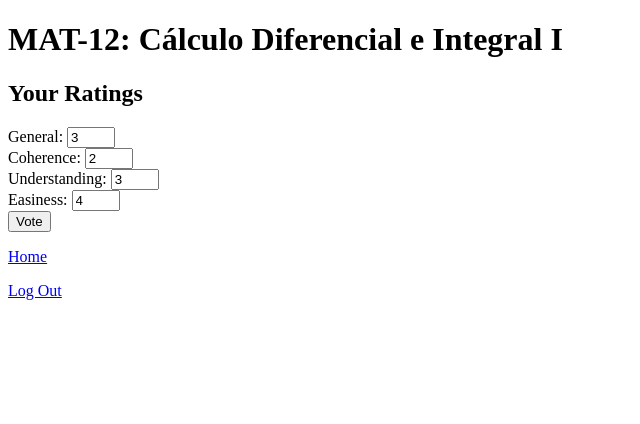
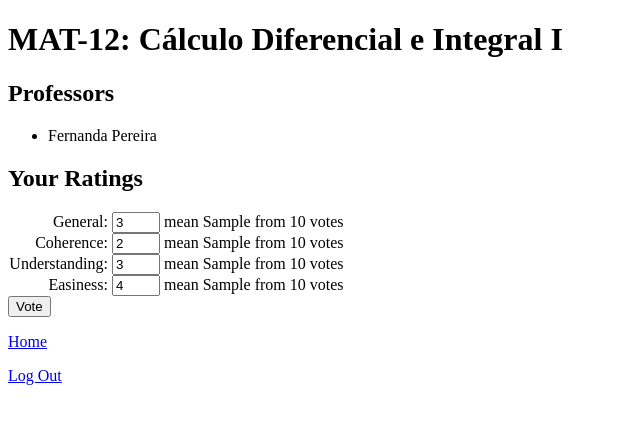
Before and after one commit to Atsocs/avalita, a Django app: template templates/avalita/student/course_detail.html in a window 1280 px wide. Shown: the top 424 px of the page, without its empty margins (0-640 px from the left). Run offline with Django 3.2, Linux system fonts and the light colour scheme; data comes from the database, SQL or seed files in the repository; both versions use the stored data as it was after the commit; the template is opened without the code that fills it: values that come from a table or form of the project are taken from there, most other values are stand-ins (such as "Sample title", 1, 10 or a date in 2020).

Commit message:
student show rating

```diff
--- a/avalita/models.py
+++ b/avalita/models.py
@@ -1,8 +1,15 @@
+from statistics import mean
+
 from django.contrib.auth import get_user_model
 from django.core.validators import MaxValueValidator, MinValueValidator
 from django.db import models
 from django.db.models.signals import post_save, m2m_changed
 from django.dispatch import receiver
+
+
+def none_mean(x):
+    x = [e for e in x if e is not None]
+    return mean(x) if x else None
 
 
 class Student(models.Model):
@@ -60,10 +67,19 @@ class Rating(models.Model):
     course = models.ForeignKey(Course, on_delete=models.CASCADE)
     student = models.ForeignKey(Student, on_delete=models.CASCADE)
 
+    def get_ratings(self):
+        return self.general, self.coherence, self.understanding, self.easiness
+
     def __str__(self):
-        ratings = [self.general, self.coherence, self.understanding, self.easiness]
         # return str(self.course) + ' | ' + str(self.student) + ' | ' + str(ratings)
-        return str(ratings)
+        return str(self.get_ratings())
+
+
+def get_score(course):
+    results = tuple(zip(*[r.get_ratings() for r in course.rating_set.all()]))
+    scores = tuple(none_mean(res) for res in results)
+    counts = tuple(len(tuple(x for x in res if x is not None)) for res in results)
+    return tuple(zip(scores, counts))
 
 
 @receiver(m2m_changed, sender=Course.students.through)
--- a/templates/avalita/student/course_detail.html
+++ b/templates/avalita/student/course_detail.html
@@ -4,36 +4,46 @@
 
 {% block content %}
 <h1>{{ course.code }}: {{course.title}}</h1>
+
+<h2>Professors</h2>
+<ul>
+    {% for professor in course.professors.all %}
+    <li>{{ professor }}</li>
+    {% endfor %}
+</ul>
+
+
 <h2>Your Ratings</h2>
 <form action="{% url 'vote' rating.id %}" method="post">
     {% csrf_token %}
-    <label>General:</label>
-    <input type="number" name="general" min="1" max="5" value="{{ rating.general }}"><br>
+    <label class="right" for="general">General:</label>
+    <input type="number" name="general" id="general" min="1" max="5" value="{{ rating.general }}">
+    <label for="general">mean {{ score.0.0 }} from {{ score.0.1 }} votes</label>
+    <br>
 
-    <label>Coherence:</label>
-    <input type="number" name="coherence" min="1" max="5" value="{{ rating.coherence }}"><br>
+    <label class="right" for="coherence">Coherence:</label>
+    <input type="number" name="coherence" id="coherence" min="1" max="5" value="{{ rating.coherence }}">
+    <label for="coherence">mean {{ score.1.0 }} from {{ score.1.1 }} votes</label>
+    <br>
 
-    <label>Understanding:</label>
-    <input type="number" name="understanding" min="1" max="5" value="{{ rating.understanding }}"><br>
+    <label class="right" for="understanding">Understanding:</label>
+    <input type="number" name="understanding" id="understanding" min="1" max="5" value="{{ rating.understanding }}">
+    <label for="understanding">mean {{ score.2.0 }} from {{ score.2.1 }} votes</label>
+    <br>
 
-    <label>Easiness:</label>
-    <input type="number" name="easiness" min="1" max="5" value="{{ rating.easiness }}"><br>
+    <label class="right" for="easiness">Easiness:</label>
+    <input type="number" name="easiness" id="easiness" min="1" max="5" value="{{ rating.easiness }}">
+    <label for="easiness">mean {{ score.3.0 }} from {{ score.3.1 }} votes</label>
+    <br>
 
     <input type="submit" value="Vote">
+    <style>
+        label.right {
+            display: inline-block;
+            width: 100px;
+            text-align: right;
+        }
+    </style>
+
 </form>
-
-<!--<h2>Professors</h2>-->
-<!--<ul>-->
-<!--    {% for professor in course.professors.all %}-->
-<!--    <li>{{ professor }}</li>-->
-<!--    {% endfor %}-->
-<!--</ul>-->
-
-<!--<h2>Students</h2>-->
-<!--<ul>-->
-<!--    {% for student in course.students.all %}-->
-<!--    <li>{{ student }}</li>-->
-<!--    {% endfor %}-->
-<!--</ul>-->
-
 {% endblock %}
```
Also changed, not shown: avalita/views.py (+5 -3 lines), db.sqlite3.
